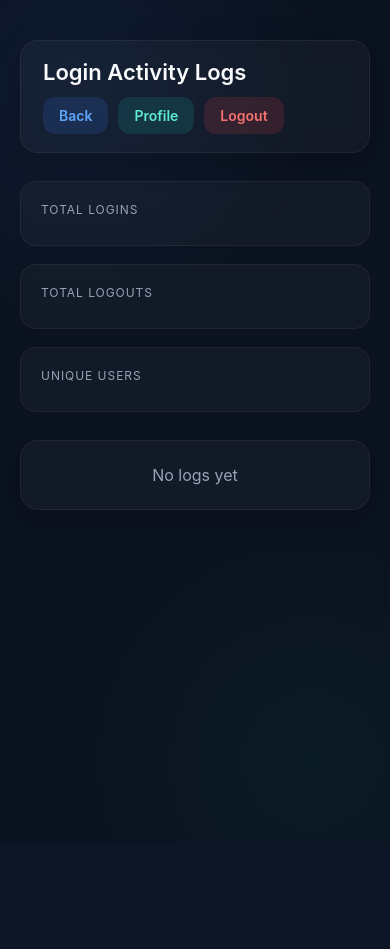
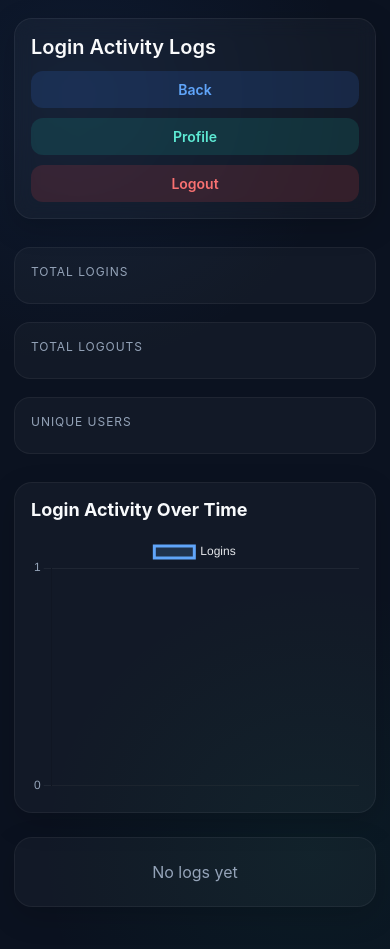
Before and after one commit to Akiandrews1-create/-my-first-app, a Flask app: template templates/logs.html in a window 390 px wide. Before the commit the page ends 510 px from the top, so only its background shows below. Run offline with Flask 3, Linux system fonts and the light colour scheme; the template is opened without the code that fills it, so the values that code supplies are empty.

Commit message:
add login activity chart

```diff
--- a/app.py
+++ b/app.py
@@ -153,7 +153,7 @@
                 success_message = "Calculation saved."
 
                 if result == 69:
-                    special_message = "SAYANGGGGG BUNNNNYYY ❤️"
+                    special_message = "SAYANGGGGG ❤️"
 
             except ValueError:
                 error_message = "Please enter valid numbers."
@@ -247,12 +247,25 @@
             "SELECT COUNT(DISTINCT username) AS count FROM login_logs"
         ).fetchone()["count"]
 
+        chart_rows = conn.execute("""
+            SELECT date(log_time) AS day,
+                   SUM(CASE WHEN action = 'login' THEN 1 ELSE 0 END) AS login_count
+            FROM login_logs
+            GROUP BY date(log_time)
+            ORDER BY date(log_time)
+        """).fetchall()
+
+    chart_labels = [row["day"] for row in chart_rows]
+    chart_values = [row["login_count"] for row in chart_rows]
+
     return render_template(
         "logs.html",
         logs=rows,
         total_logins=total_logins,
         total_logouts=total_logouts,
         unique_users=unique_users,
+        chart_labels=chart_labels,
+        chart_values=chart_values,
         user=current_user.username
     )
 
--- a/templates/logs.html
+++ b/templates/logs.html
@@ -4,6 +4,7 @@
 <meta charset="UTF-8">
 <meta name="viewport" content="width=device-width, initial-scale=1.0">
 <title>Login Activity Logs</title>
+<script src="https://cdn.jsdelivr.net/npm/chart.js"></script>
 
 <style>
 * {
@@ -22,6 +23,7 @@
     min-height: 100vh;
     padding: 40px 20px;
     overflow-x: hidden;
+    -webkit-tap-highlight-color: transparent;
 }
 
 .container {
@@ -41,6 +43,7 @@
     border-radius: 18px;
     padding: 18px 22px;
     box-shadow: 0 8px 30px rgba(0,0,0,0.18);
+    gap: 12px;
 }
 
 .topbar h1 {
@@ -62,6 +65,7 @@
     font-weight: 600;
     font-size: 14px;
     transition: transform 0.2s ease, background 0.2s ease;
+    text-align: center;
 }
 
 .actions a:hover {
@@ -107,18 +111,45 @@
 .stat-value {
     font-size: 28px;
     font-weight: 700;
+    overflow-wrap: anywhere;
+    color: #f8fafc;
 }
 
+.chart-card,
 .table-wrap {
     border-radius: 18px;
     overflow: hidden;
     background: rgba(255,255,255,0.03);
     border: 1px solid rgba(255,255,255,0.05);
     box-shadow: 0 10px 30px rgba(0,0,0,0.16);
+    margin-bottom: 24px;
+}
+
+.chart-card {
+    padding: 22px;
+}
+
+.chart-title {
+    font-size: 18px;
+    font-weight: 700;
+    color: #f8fafc;
+    margin-bottom: 16px;
+}
+
+.chart-wrap {
+    position: relative;
+    width: 100%;
+    height: 320px;
+}
+
+.table-scroll {
+    width: 100%;
+    overflow-x: auto;
 }
 
 table {
     width: 100%;
+    min-width: 700px;
     border-collapse: collapse;
 }
 
@@ -134,6 +165,7 @@
 td {
     padding: 16px;
     border-top: 1px solid rgba(255,255,255,0.05);
+    overflow-wrap: anywhere;
 }
 
 tbody tr:hover {
@@ -168,8 +200,33 @@
 
     .topbar {
         flex-direction: column;
-        align-items: flex-start;
-        gap: 12px;
+        align-items: stretch;
+    }
+
+    .actions a {
+        width: 100%;
+    }
+
+    .chart-wrap {
+        height: 260px;
+    }
+}
+
+@media (max-width: 480px) {
+    body {
+        padding: 18px 14px;
+    }
+
+    .topbar, .stat-card, .chart-card {
+        padding: 16px;
+    }
+
+    .topbar h1 {
+        font-size: 20px;
+    }
+
+    .stat-value {
+        font-size: 24px;
     }
 }
 </style>
@@ -204,8 +261,16 @@
         </div>
     </div>
 
+    <div class="chart-card">
+        <div class="chart-title">Login Activity Over Time</div>
+        <div class="chart-wrap">
+            <canvas id="loginChart"></canvas>
+        </div>
+    </div>
+
     <div class="table-wrap">
         {% if logs %}
+        <div class="table-scroll">
             <table>
                 <thead>
                     <tr>
@@ -232,11 +297,69 @@
                     {% endfor %}
                 </tbody>
             </table>
+        </div>
         {% else %}
             <div class="empty">No logs yet</div>
         {% endif %}
     </div>
 
 </div>
+
+<script>
+const labels = {{ chart_labels | tojson }};
+const values = {{ chart_values | tojson }};
+
+const ctx = document.getElementById("loginChart");
+
+new Chart(ctx, {
+    type: "line",
+    data: {
+        labels: labels,
+        datasets: [{
+            label: "Logins",
+            data: values,
+            borderColor: "#60a5fa",
+            backgroundColor: "rgba(96, 165, 250, 0.18)",
+            fill: true,
+            tension: 0.35,
+            borderWidth: 3,
+            pointRadius: 4,
+            pointHoverRadius: 6,
+            pointBackgroundColor: "#93c5fd"
+        }]
+    },
+    options: {
+        responsive: true,
+        maintainAspectRatio: false,
+        plugins: {
+            legend: {
+                labels: {
+                    color: "#e5e7eb"
+                }
+            }
+        },
+        scales: {
+            x: {
+                ticks: {
+                    color: "#94a3b8"
+                },
+                grid: {
+                    color: "rgba(255,255,255,0.06)"
+                }
+            },
+            y: {
+                beginAtZero: true,
+                ticks: {
+                    color: "#94a3b8",
+                    precision: 0
+                },
+                grid: {
+                    color: "rgba(255,255,255,0.06)"
+                }
+            }
+        }
+    }
+});
+</script>
 </body>
 </html>
```
Lines whose indentation alone changed are shown as unchanged.
